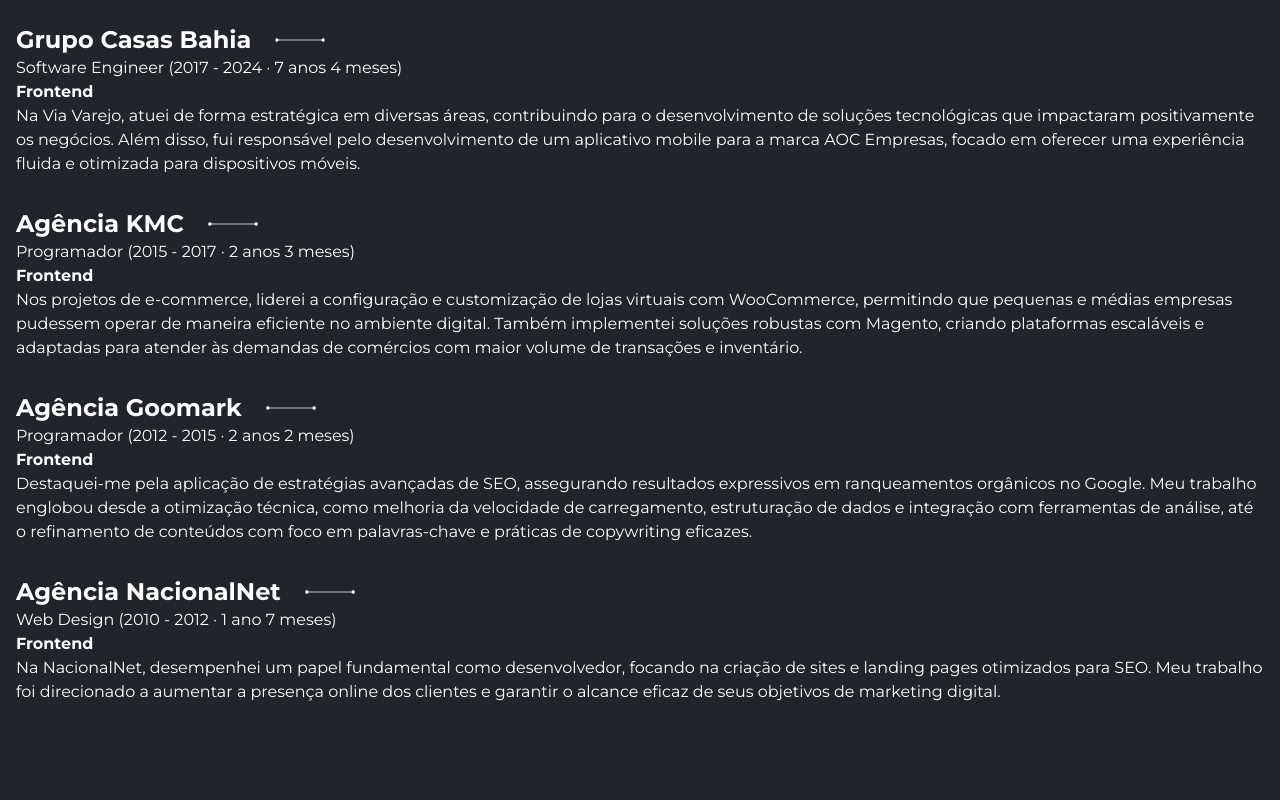
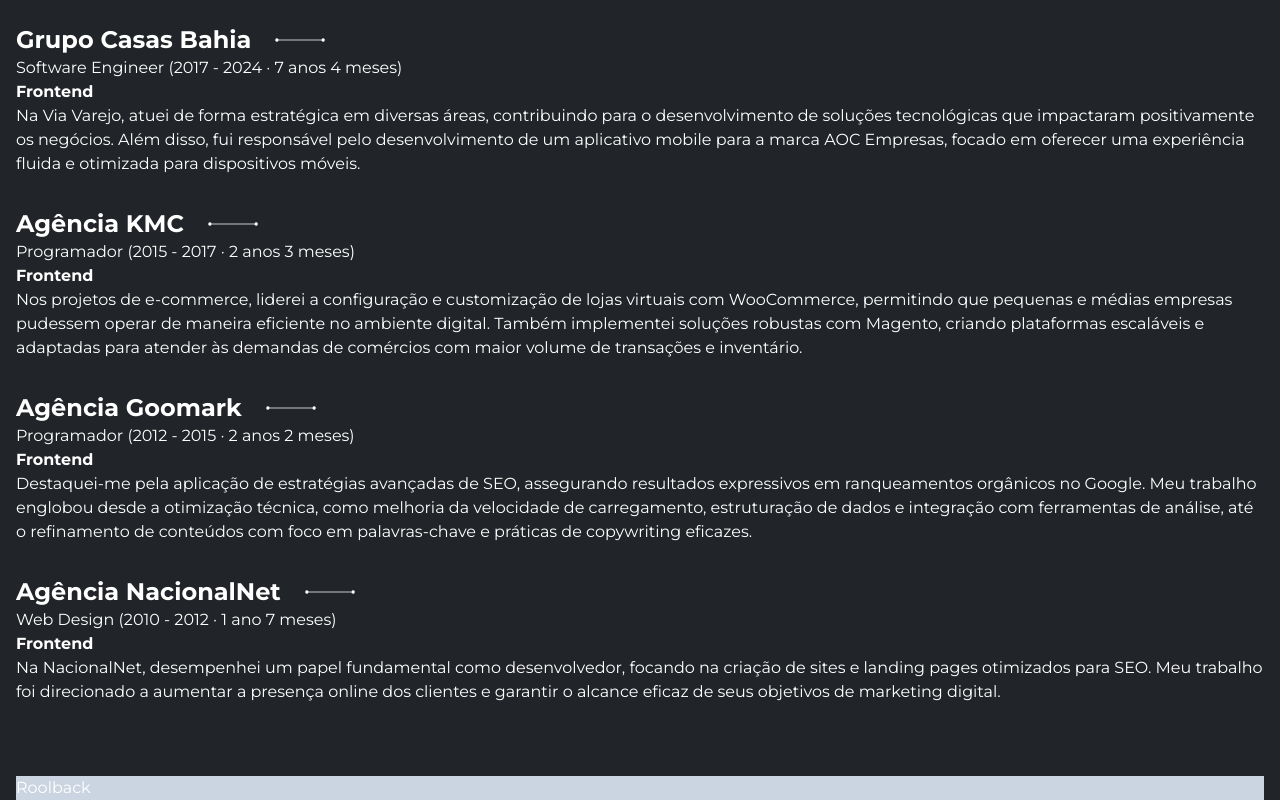
Before and after one commit to ogeraldoluizcom/ogeraldoluiz, a Next.js app: page / in a window 1280 px wide. Shown: the part 1182-1982 px from the top of the page. Before the commit the page ends 1926 px from the top, so only its background shows below. Built offline with nearby package versions, Linux system fonts and the light colour scheme.

Commit message:
Add "Roolback" section to Home page

```diff
--- a/src/app/(marketing)/page.tsx
+++ b/src/app/(marketing)/page.tsx
@@ -10,6 +10,7 @@ const Home = () => {
       <section>
         <SectionExperience />
       </section>
+      <div className="bg-slate-300">Roolback</div>
     </div>
   )
 }
```
